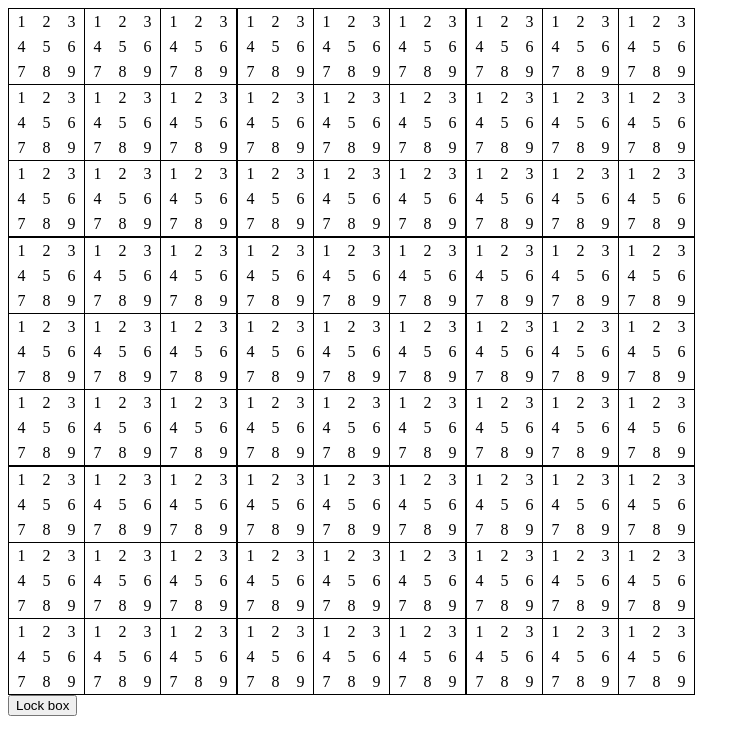
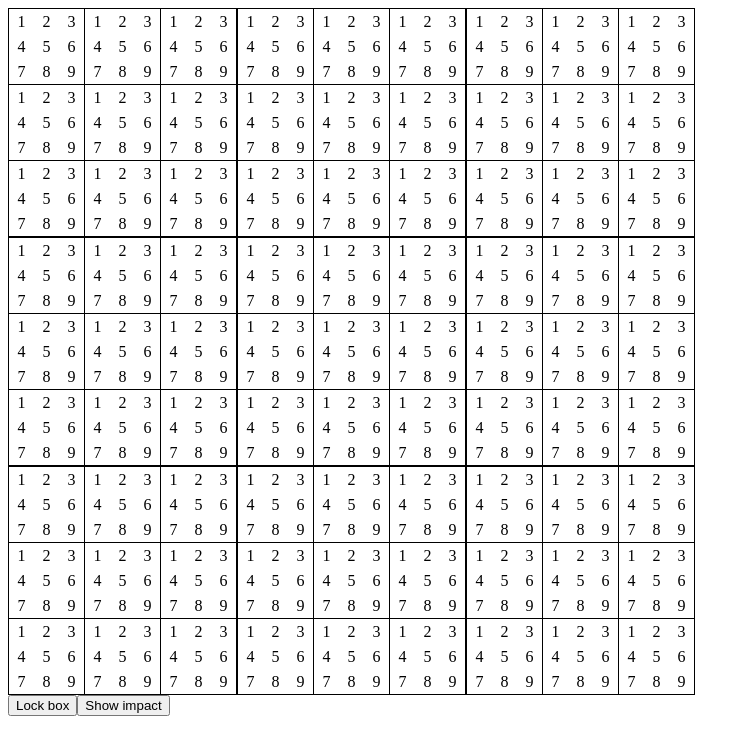
Before and after one commit to capelski/sudoku-generator, a React app: page / in a window 1280 px wide. Shown: the top 754 px of the page, without its empty margins (0-750 px from the left). Built offline with nearby package versions, Linux system fonts and the light colour scheme.

Commit message:
feat: allow displaying candidates impact

```diff
--- a/src/components/sudoku-grid.tsx
+++ b/src/components/sudoku-grid.tsx
@@ -14,6 +14,11 @@ interface BoxNumber {
 
 export const SudokuGrid: React.FC<GridProps> = (props) => {
     const [selectedBoxNumber, setSelectedBoxNumber] = useState<BoxNumber | undefined>(undefined);
+    const [displayImpact, setDisplayImpact] = useState(false);
+
+    const impactHandler = () => {
+        setDisplayImpact(!displayImpact);
+    };
 
     const lockBoxHandler = () => {
         if (selectedBoxNumber !== undefined) {
@@ -72,7 +77,9 @@ export const SudokuGrid: React.FC<GridProps> = (props) => {
                                                       }`}
                                                       onClick={candidateClickHandler}
                                                   >
-                                                      {candidate.number}
+                                                      {displayImpact
+                                                          ? candidate.impact
+                                                          : candidate.number}
                                                   </div>
                                               );
                                           })}
@@ -85,6 +92,9 @@ export const SudokuGrid: React.FC<GridProps> = (props) => {
             <button type="button" onClick={lockBoxHandler}>
                 Lock box
             </button>
+            <button type="button" onClick={impactHandler}>
+                {displayImpact ? 'Show numbers' : 'Show impact'}
+            </button>
         </React.Fragment>
     );
 };
--- a/src/logic/sudoku-logic.ts
+++ b/src/logic/sudoku-logic.ts
@@ -51,7 +51,11 @@ export const lockBox = (sudoku: Sudoku, selectedBox: Box, selectedNumber: number
                     return {
                         candidates: box.candidates.map((candidate) => ({
                             impact:
-                                isPeerBox || candidate.number === selectedNumber
+                                candidate.impact === -1
+                                    ? -1
+                                    : isPeerBox && candidate.number === selectedNumber
+                                    ? -1
+                                    : isPeerBox || candidate.number === selectedNumber
                                     ? candidate.impact - 1
                                     : candidate.impact,
                             isValid:
```
